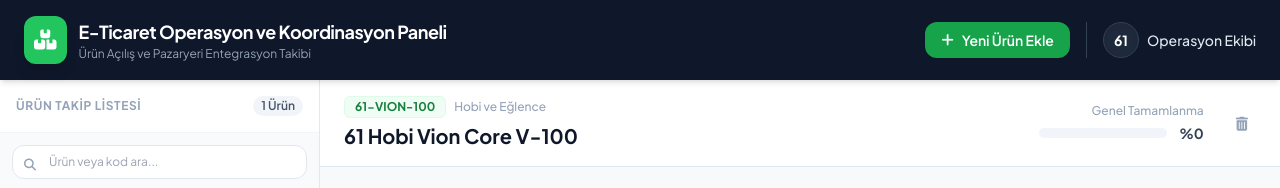
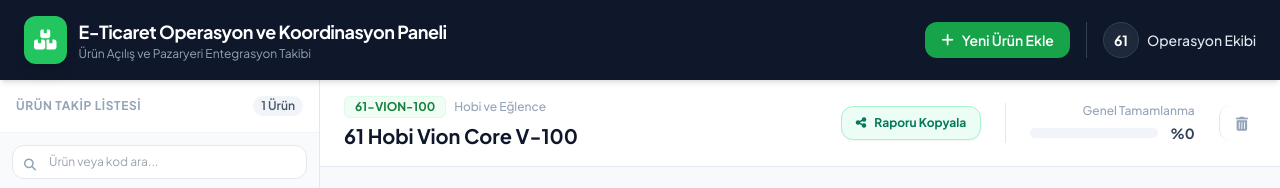
Before and after one commit to rabiayildirim61/fakir-urun-takip, a plain HTML site: page index.html in a window 1280 px wide. Shown: the top 188 px of the page. Drawn offline with nearby package versions, Linux system fonts and the light colour scheme.

Commit message:
index.html

```diff
--- a/index.html
+++ b/index.html
@@ -102,7 +102,12 @@
                         <h2 id="detailProductName" class="text-xl font-bold text-slate-900">Ürün Adı</h2>
                     </div>
                     <div class="flex items-center space-x-6">
-                        <div class="text-right">
+                        <!-- Rapor Paylaş Butonu -->
+                        <button onclick="copyProductReport()" class="bg-emerald-50 hover:bg-emerald-100 text-emerald-700 border border-emerald-200 px-3.5 py-2 rounded-xl text-xs font-bold transition flex items-center space-x-2 shadow-sm" title="Raporu Kopyala">
+                            <i class="fa-solid fa-share-nodes"></i>
+                            <span id="copyButtonText">Raporu Kopyala</span>
+                        </button>
+                        <div class="text-right border-l border-slate-200 pl-6">
                             <div class="text-xs text-slate-400 font-medium mb-1">Genel Tamamlanma</div>
                             <div class="flex items-center space-x-3">
                                 <div class="w-32 bg-slate-100 h-2.5 rounded-full overflow-hidden">
@@ -111,7 +116,7 @@
                                 <span id="detailProgressText" class="text-sm font-bold text-slate-700">%0</span>
                             </div>
                         </div>
-                        <button onclick="deleteCurrentProduct()" class="text-slate-400 hover:text-red-500 p-2 rounded-xl hover:bg-red-50 transition text-sm" title="Ürünü Sil">
+                        <button onclick="deleteCurrentProduct()" class="text-slate-400 hover:text-red-500 p-2 rounded-xl hover:bg-red-50 transition text-sm border-l border-slate-200 pl-4" title="Ürünü Sil">
                             <i class="fa-solid fa-trash-can"></i>
                         </button>
                     </div>
@@ -408,6 +413,46 @@
             });
         }
 
+        function copyProductReport() {
+            const p = products.find(x => x.id === currentProductId);
+            if (!p) return;
+
+            const progress = calculateProgress(p);
+
+            let report = `📦 *Ürün Operasyon Raporu*\n`;
+            report += `──────────────────\n`;
+            report += `📌 *Ürün:* ${p.name}\n`;
+            report += `🏷️ *SKU:* ${p.sku}\n`;
+            report += `📁 *Kategori:* ${p.category}\n`;
+            report += `📊 *Genel İlerleme:* %${progress}\n\n`;
+
+            report += `🚀 *1. Genel Adımlar:*\n`;
+            topFlowSteps.forEach((step, idx) => {
+                const status = p.topFlow && p.topFlow[idx] ? "✅" : "⏳";
+                report += `${status} ${step}\n`;
+            });
+
+            report += `\n💻 *2. T-Soft Operasyonları:*\n`;
+            tsoftSteps.forEach((stepObj, idx) => {
+                const status = p.tsoft && p.tsoft[idx] ? "✅" : "⏳";
+                report += `${status} ${stepObj.name}\n`;
+            });
+
+            report += `\n🛒 *3. Pazaryerleri:*\n`;
+            marketplaces.forEach((m, idx) => {
+                const status = p.marketplaces && p.marketplaces[idx] ? "✅" : "⏳";
+                report += `${status} ${m.name}\n`;
+            });
+
+            navigator.clipboard.writeText(report).then(() => {
+                const btnText = document.getElementById('copyButtonText');
+                btnText.textContent = "Kopyalandı! ✓";
+                setTimeout(() => {
+                    btnText.textContent = "Raporu Kopyala";
+                }, 2000);
+            });
+        }
+
         function toggleTopFlow(idx) {
             const p = products.find(x => x.id === currentProductId);
             if (!p) return;
```
